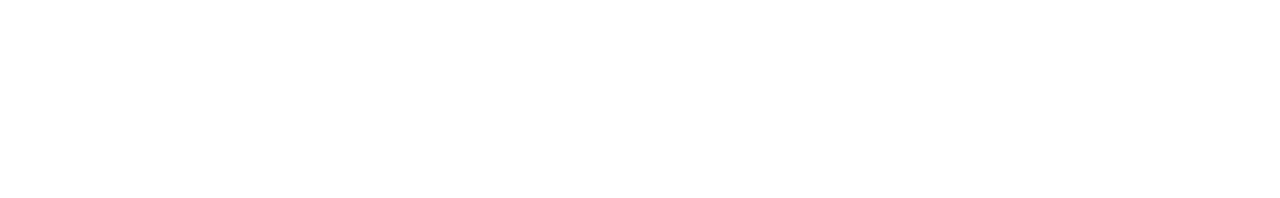
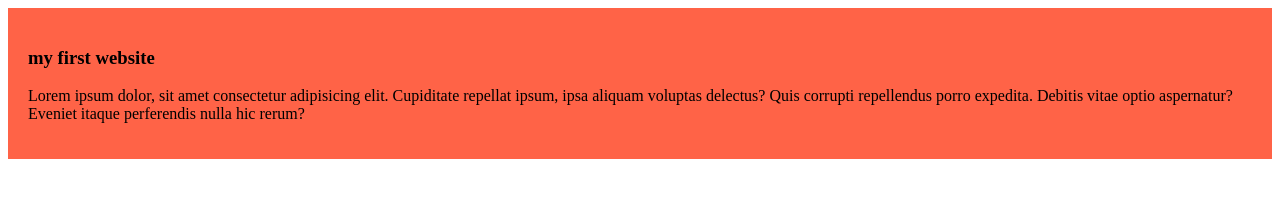
Before and after one commit to Prosenjit-99/my-first-github-repo, a plain HTML site: page index.html in a window 1280 px wide. Drawn offline with Linux system fonts and the light colour scheme.

Commit message:
added the first blog

```diff
--- a/index.html
+++ b/index.html
@@ -4,8 +4,12 @@
     <meta charset="UTF-8">
     <meta name="viewport" content="width=device-width, initial-scale=1.0">
     <title>My First Ever Github Repo</title>
+    <link rel="stylesheet" href="styles/blog.css">
 </head>
 <body>
-
+    <div>
+        <h3>my first website</h3>
+        <p>Lorem ipsum dolor, sit amet consectetur adipisicing elit. Cupiditate repellat ipsum, ipsa aliquam voluptas delectus? Quis corrupti repellendus porro expedita. Debitis vitae optio aspernatur? Eveniet itaque perferendis nulla hic rerum?</p>
+    </div>
 </body>
 </html>
--- /dev/null
+++ b/styles/blog.css
@@ -0,0 +1,4 @@
+div{
+    background-color: tomato;
+    padding: 20px;
+}
```
